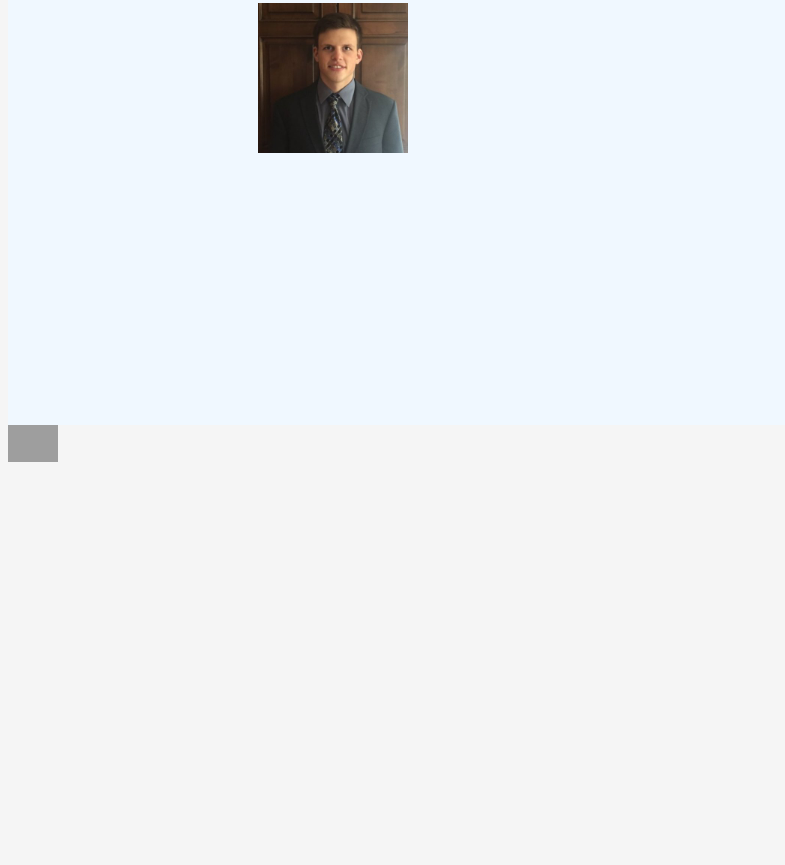
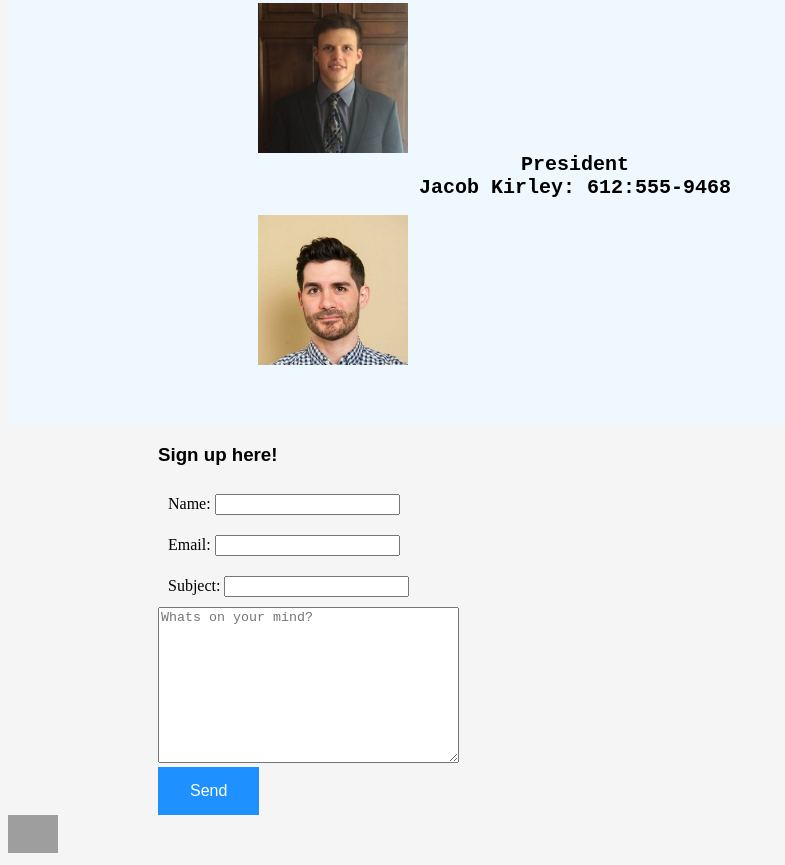
Before and after one commit to lexamarie25/cs318, a plain HTML site: page prototype2/contact.html in a window 1280 px wide. Shown: the part 724-1589 px from the top of the page, without its empty margins (0-785 px from the left). Before the commit the page ends 1198 px from the top, so only its background shows below. Drawn offline with Linux system fonts and the light colour scheme; grey boxes are pictures that could not be loaded.

Commit message:
prototype2

```diff
--- a/prototype2/aboutus.css
+++ b/prototype2/aboutus.css
@@ -31,8 +31,8 @@ h2{
 
 h3{
     font-family: sans-serif;
-    color: gray;
-    padding: 10px;
+    color: black;
+    padding: 0px;
     margin-left: 150px;
 }
 
--- a/prototype2/contact.css
+++ b/prototype2/contact.css
@@ -72,3 +72,48 @@ a{
     text-decoration: none;
     color: black;
 }
+
+#alec{
+    background-image: url(jake.jpg);
+    width: 150px;
+    height: 150px;
+    background-size: 100%;
+    margin-left: 250px;}
+
+label{
+    display: block;
+    padding: 10px;
+    margin-left: 150px;
+}
+
+
+}
+
+form{
+   background-color: gainsboro;
+    padding: 20px;
+    font-size: 20pt;
+}
+
+.button{
+  background-color: dodgerblue;
+    border: none;
+    color: white;
+    padding: 15px 32px;
+    text-align: center;
+    text-decoration: none;
+    display: inline-block;
+    font-size: 16px;
+    margin-left: 150px;
+
+}
+
+textarea{
+    margin-left: 150px;
+}
+
+h3{
+    margin-left: 150px;
+    margin-right: 100px;
+    font-family: sans-serif;
+    }
--- a/prototype2/contact.html
+++ b/prototype2/contact.html
@@ -32,8 +32,22 @@
             <br>
             <h2>Vice President <br> Kevin Seimers: 414-555-3964</h2>
             <div id="jake"></div>
-            <div></div>
+            <h2>President <br> Jacob Kirley: 612:555-9468</h2>
+            <div id="alec"></div>
         </main>
+
+         <h3>Sign up here!</h3>
+
+                <form action="https://formspree.io/lawsalexa@gmail.com" method="post">
+                    <label for="name">Name: <input type="text" id="name"></label>
+                    <label for="email">Email: <input type="text" id="email"></label>
+                    <label for="subject">Subject: <input type="text" id="subject"></label>
+
+
+                <textarea id="mind" rows="10" cols="35" placeholder="Whats on your mind?"></textarea>
+                <br>
+                <input type="submit" class="button" value="Send">
+
         <footer><a href="https://www.facebook.com/"><img src=https://www.crc.losrios.edu/files/onebook/facebook_001.jpg width="50"></a>
         </footer>
 
--- a/prototype2/index.css
+++ b/prototype2/index.css
@@ -39,6 +39,12 @@ h2{
     color: dimgrey;
 }
 
+h3{
+    font-family: sans-serif;
+    margin-left: 150px;
+    color: black;
+}
+
 
 
 main{
--- a/prototype2/join.css
+++ b/prototype2/join.css
@@ -35,7 +35,7 @@ h3{
 }
 
 main{
-    height: 1700px;
+    height: 1300px;
     background-color: aliceblue;
 }
 
```
Also changed, not shown: prototype2/benefits.html (+8 -6 lines), prototype2/index.html (+2 -1 lines), prototype2/join.html (+4 -12 lines), prototype1/jacob.jpg (added), 1 other file.
